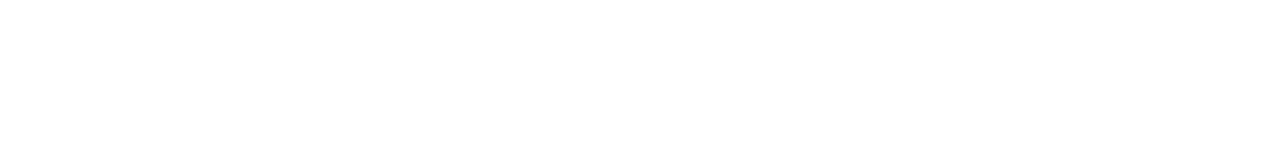
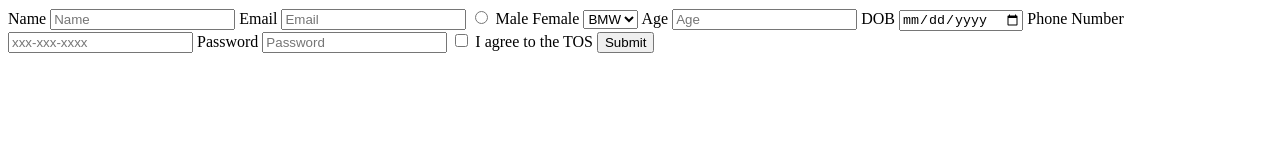
Before and after one commit to acciojob/signup-form-car-Mr-R-e-X, a website: page main.html in a window 1280 px wide. Drawn offline with Linux system fonts and the light colour scheme.

Commit message:
created a submission

```diff
--- a/main.html
+++ b/main.html
@@ -8,6 +8,37 @@
 
 <body>
 	<!-- the entire body must be written by student -->
+	<form method="post" >
+		<label for="name">Name</label>
+		<input id="name" type="text" name="name" placeholder="Name" required>
+
+		<label for="email">Email</label>
+		<input id="email" type="email" name="Email" placeholder="Email" required>
+
+		<input id="gender_m" type="radio" name="gender" required>
+		<label for="gender_m">Male</label
+
+		<input id="gender_f" type="radio" name="gender" required>
+		<label for="gender_f">Female</label>
+
+		<select id="cars" placeholder="--Please choose an option--" required>
+			<option>BMW</option>
+			<option>AUDI</option>
+			<option>TATA</option>
+		</select>
+		<label for="age">Age</label>
+		<input id="age" type="number" name="age" placeholder="Age" required>
+		<label for="dob">DOB</label>
+		<input id="dob" type="date" name="date" required>
+		<label for="tel">Phone Number</label>
+		<input id="tel" type="tel" name="phone_number" placeholder="xxx-xxx-xxxx">
+		<label for="password">Password</label>
+		<input id="password" type="password" name="password" placeholder="Password" required>
+		<input id="tos" type="checkbox" required>
+		<label for="tos">I agree to the TOS</label>
+		<button type="submit">Submit</button>
+	</form>
+
     <script type="text/javascript" src="./script.js">
 </script>
 
```
